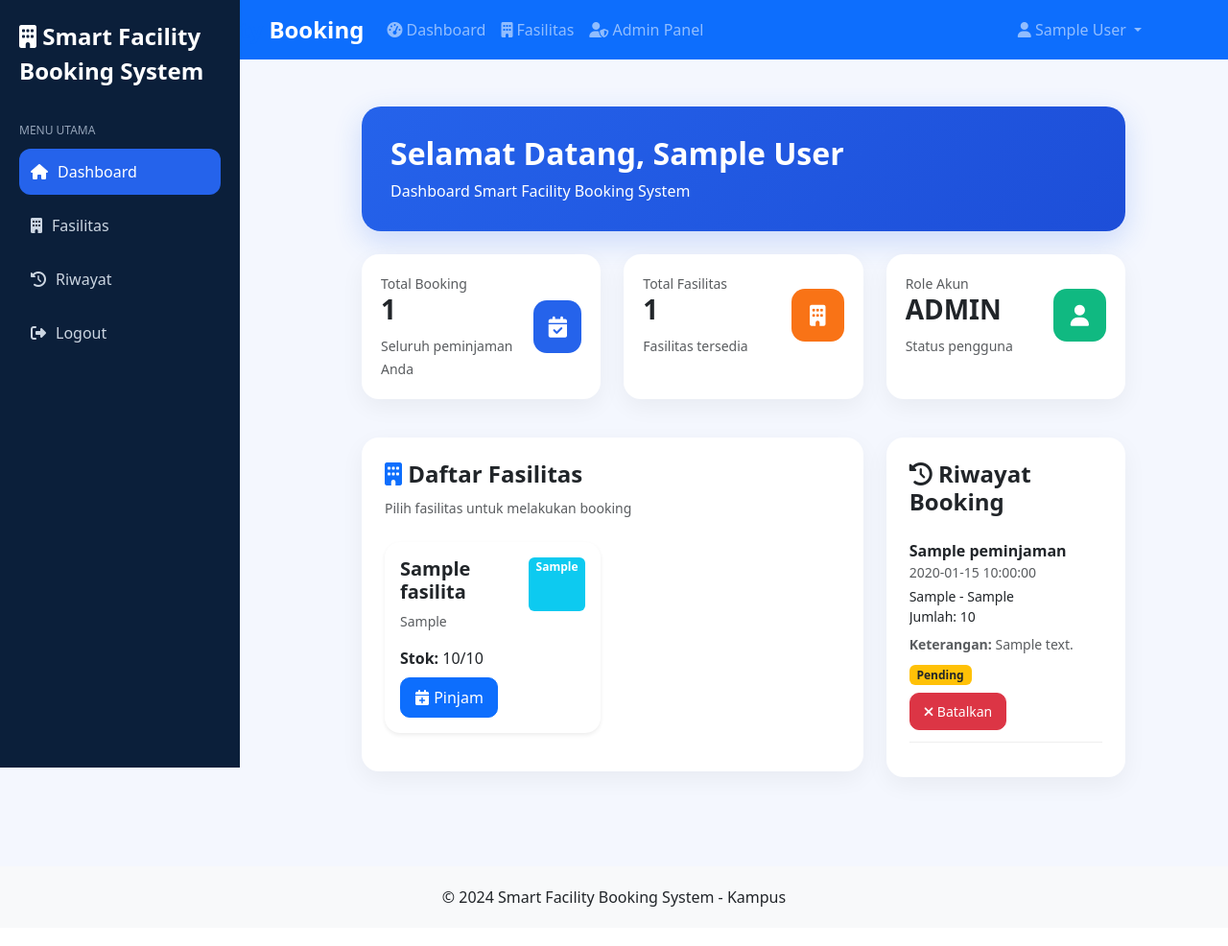
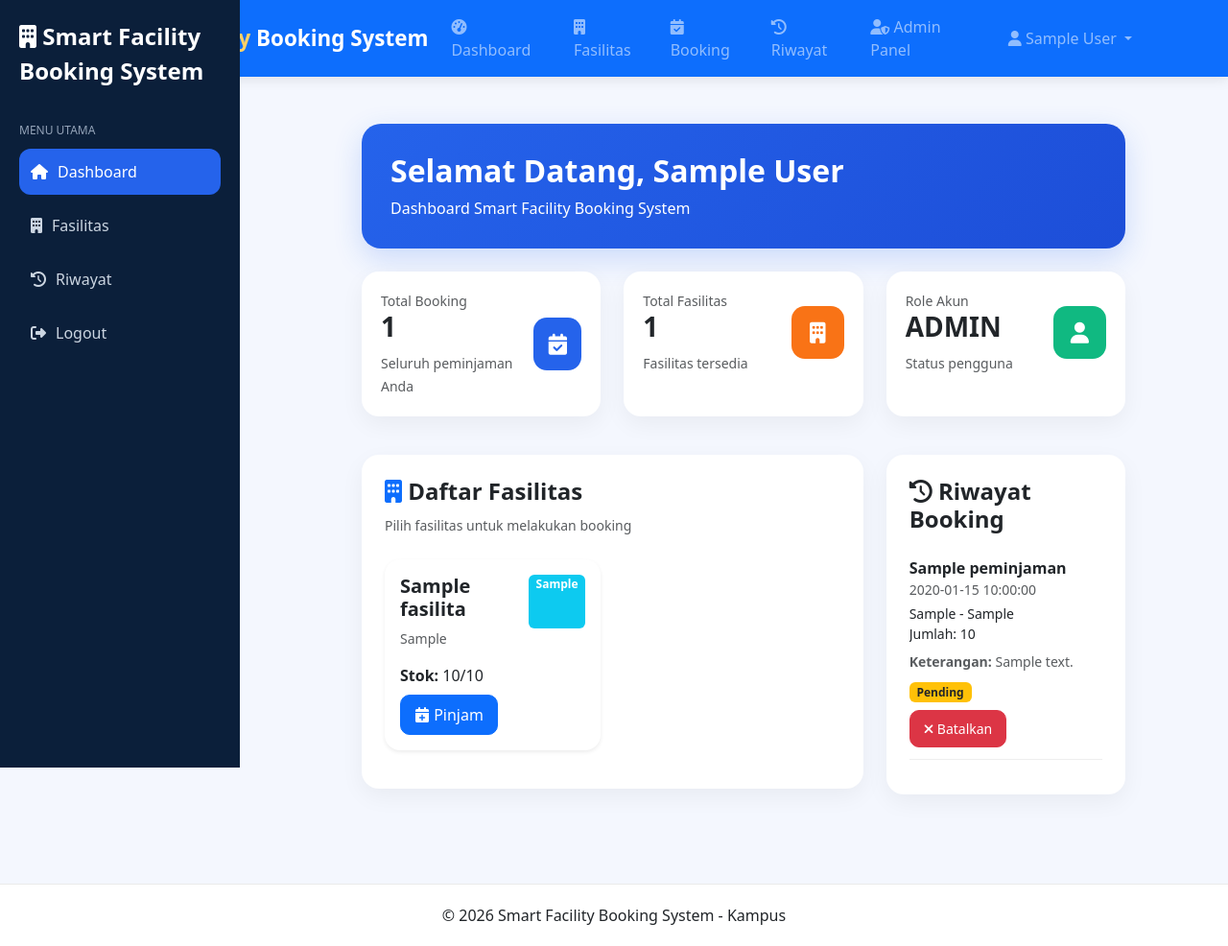
Before and after one commit to zakiahrahmah/Smart-Facility-System, a Flask app: page /dashboard in a window 1280 px wide. Shown: the whole page at 96% size. Before the commit the page ends 945 px from the top, so only its background shows below. Run offline with Flask 3, Linux system fonts and the light colour scheme; a user stored in the database is signed in; tables that the repository leaves empty or names only in its code hold one stand-in row (values such as "Sample post").

Commit message:
Fix full navbar and base layout

```diff
--- a/templates/base.html
+++ b/templates/base.html
@@ -4,113 +4,300 @@
     <meta charset="UTF-8">
     <meta name="viewport" content="width=device-width, initial-scale=1.0">
     <title>Smart Facility Booking System</title>
+
+    <!-- BOOTSTRAP -->
     <link href="https://cdn.jsdelivr.net/npm/bootstrap@5.3.0/dist/css/bootstrap.min.css" rel="stylesheet">
-    <link rel="stylesheet" href="https://cdnjs.cloudflare.com/ajax/libs/font-awesome/6.4.0/css/all.min.css">
+
+    <!-- FONT AWESOME -->
+    <link rel="stylesheet"
+          href="https://cdnjs.cloudflare.com/ajax/libs/font-awesome/6.4.0/css/all.min.css">
+
     <style>
+
+        body {
+            background-color: #f4f7fe;
+        }
+
+        /* ===== NAVBAR ===== */
         .navbar-brand {
             font-weight: bold;
-            font-size: 1.5rem;
+            font-size: 1.4rem;
         }
+
         .brand-highlight {
-            color: #0d6efd;
+            color: #ffd166;
         }
+
+        .navbar {
+            box-shadow: 0 4px 12px rgba(0,0,0,0.08);
+        }
+
+        .nav-link {
+            font-weight: 500;
+            margin-right: 10px;
+            transition: 0.3s;
+        }
+
+        .nav-link:hover {
+            color: #ffd166 !important;
+        }
+
+        /* ===== CARD ===== */
         .card-hover:hover {
             transform: translateY(-5px);
             transition: 0.3s;
             box-shadow: 0 4px 15px rgba(0,0,0,0.1);
         }
-        .status-pending { background-color: #ffc107; color: #000; }
-        .status-disetujui { background-color: #198754; color: #fff; }
-        .status-ditolak { background-color: #dc3545; color: #fff; }
-        .status-selesai { background-color: #6c757d; color: #fff; }
+
+        /* ===== STATUS ===== */
+        .status-pending {
+            background-color: #ffc107;
+            color: #000;
+        }
+
+        .status-disetujui {
+            background-color: #198754;
+            color: #fff;
+        }
+
+        .status-ditolak {
+            background-color: #dc3545;
+            color: #fff;
+        }
+
+        .status-selesai {
+            background-color: #6c757d;
+            color: #fff;
+        }
+
         .badge-status {
             padding: 5px 10px;
             border-radius: 20px;
             font-size: 0.75rem;
         }
+
+        /* ===== CONTENT ===== */
+        .main-content {
+            min-height: 80vh;
+        }
+
+        /* ===== FOOTER ===== */
         footer {
             margin-top: 50px;
             padding: 20px 0;
-            background-color: #f8f9fa;
+            background-color: white;
             text-align: center;
+            border-top: 1px solid #eaeaea;
         }
+
     </style>
+
     {% block extra_css %}{% endblock %}
 </head>
+
 <body>
+
+<!-- ================= NAVBAR ================= -->
 <nav class="navbar navbar-expand-lg navbar-dark bg-primary">
+
     <div class="container">
-            <a class="navbar-brand" href="{{ url_for('dashboard') if current_user.is_authenticated else url_for('login') }}">
+
+        <!-- LOGO -->
+        <a class="navbar-brand"
+           href="{{ url_for('dashboard') if current_user.is_authenticated else url_for('login') }}">
+
             <i class="fas fa-calendar-check"></i>
-                Smart <span class="brand-highlight">Facility</span> Booking
+            Smart <span class="brand-highlight">Facility</span> Booking System
+
         </a>
-            <button class="navbar-toggler" type="button" data-bs-toggle="collapse" data-bs-target="#navbarNav">
+
+        <!-- TOGGLER -->
+        <button class="navbar-toggler"
+                type="button"
+                data-bs-toggle="collapse"
+                data-bs-target="#navbarNav">
+
             <span class="navbar-toggler-icon"></span>
+
         </button>
+
+        <!-- MENU -->
         <div class="collapse navbar-collapse" id="navbarNav">
+
             {% if current_user.is_authenticated %}
+
+            <!-- LEFT MENU -->
             <ul class="navbar-nav me-auto">
+
+                <!-- DASHBOARD -->
                 <li class="nav-item">
-                        <a class="nav-link" href="#">
-                            <i class="fas fa-tachometer-alt"></i> Dashboard
+                    <a class="nav-link"
+                       href="{{ url_for('dashboard') }}">
+
+                        <i class="fas fa-tachometer-alt"></i>
+                        Dashboard
+
                     </a>
                 </li>
+
+                <!-- FASILITAS -->
                 <li class="nav-item">
-                        <a class="nav-link" href="#">
-                            <i class="fas fa-building"></i> Fasilitas
+                    <a class="nav-link"
+                       href="{{ url_for('fasilitas_page') }}">
+
+                        <i class="fas fa-building"></i>
+                        Fasilitas
+
                     </a>
                 </li>
-                    {% if current_user.role == 'admin' %}
+
+                <!-- BOOKING -->
                 <li class="nav-item">
-                        <a class="nav-link" href="{{ url_for('admin_dashboard') }}">
-                            <i class="fas fa-user-shield"></i> Admin Panel
+                    <a class="nav-link"
+                       href="{{ url_for('booking') }}">
+
+                        <i class="fas fa-calendar-check"></i>
+                        Booking
+
                     </a>
                 </li>
+
+                <!-- RIWAYAT -->
+                <li class="nav-item">
+                    <a class="nav-link"
+                       href="{{ url_for('riwayat_user') }}">
+
+                        <i class="fas fa-history"></i>
+                        Riwayat
+
+                    </a>
+                </li>
+
+                <!-- ADMIN -->
+                {% if current_user.role == 'admin' %}
+
+                <li class="nav-item">
+                    <a class="nav-link"
+                       href="{{ url_for('admin_dashboard') }}">
+
+                        <i class="fas fa-user-shield"></i>
+                        Admin Panel
+
+                    </a>
+                </li>
+
                 {% endif %}
+
             </ul>
+
+            <!-- RIGHT MENU -->
             <ul class="navbar-nav">
+
                 <li class="nav-item dropdown">
-                        <a class="nav-link dropdown-toggle" href="#" role="button" data-bs-toggle="dropdown">
-                            <i class="fas fa-user"></i> {{ current_user.nama_lengkap }}
+
+                    <a class="nav-link dropdown-toggle"
+                       href="#"
+                       role="button"
+                       data-bs-toggle="dropdown">
+
+                        <i class="fas fa-user"></i>
+                        {{ current_user.nama_lengkap }}
+
                     </a>
+
                     <ul class="dropdown-menu dropdown-menu-end">
-                            <li><span class="dropdown-item-text">
-                                <small class="text-muted">Role: {{ current_user.role|upper }}</small>
-                            </span></li>
-                            <li><hr class="dropdown-divider"></li>
-                            <li><a class="dropdown-item" href="{{ url_for('logout') }}">
-                                <i class="fas fa-sign-out-alt"></i> Logout
-                            </a></li>
+
+                        <li>
+                            <span class="dropdown-item-text">
+
+                                <small class="text-muted">
+                                    Role: {{ current_user.role|upper }}
+                                </small>
+
+                            </span>
+                        </li>
+
+                        <li>
+                            <hr class="dropdown-divider">
+                        </li>
+
+                        <li>
+
+                            <a class="dropdown-item"
+                               href="{{ url_for('logout') }}">
+
+                                <i class="fas fa-sign-out-alt"></i>
+                                Logout
+
+                            </a>
+
+                        </li>
+
                     </ul>
+
                 </li>
+
             </ul>
+
             {% endif %}
+
         </div>
+
     </div>
+
 </nav>
 
-    <div class="container mt-4">
+<!-- ================= CONTENT ================= -->
+<div class="container mt-4 main-content">
+
+    <!-- FLASH MESSAGE -->
     {% with messages = get_flashed_messages(with_categories=true) %}
+
         {% if messages %}
+
             {% for category, message in messages %}
-                    <div class="alert alert-{{ category }} alert-dismissible fade show" role="alert">
+
+                <div class="alert alert-{{ category }} alert-dismissible fade show"
+                     role="alert">
+
                     {{ message }}
-                        <button type="button" class="btn-close" data-bs-dismiss="alert"></button>
+
+                    <button type="button"
+                            class="btn-close"
+                            data-bs-dismiss="alert">
+
+                    </button>
+
                 </div>
+
             {% endfor %}
+
         {% endif %}
+
     {% endwith %}
 
+    <!-- CONTENT -->
     {% block content %}{% endblock %}
+
 </div>
 
+<!-- ================= FOOTER ================= -->
 <footer>
+
     <div class="container">
-            <p class="mb-0">&copy; 2024 Smart Facility Booking System - Kampus</p>
+
+        <p class="mb-0">
+            &copy; 2026 Smart Facility Booking System - Kampus
+        </p>
+
     </div>
+
 </footer>
 
+<!-- BOOTSTRAP -->
 <script src="https://cdn.jsdelivr.net/npm/bootstrap@5.3.0/dist/js/bootstrap.bundle.min.js"></script>
+
 {% block extra_js %}{% endblock %}
+
 </body>
 </html>
```
Lines whose indentation alone changed are shown as unchanged.
